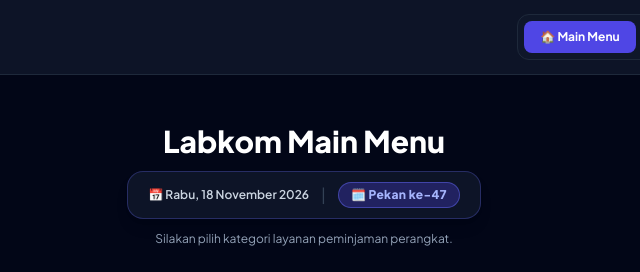
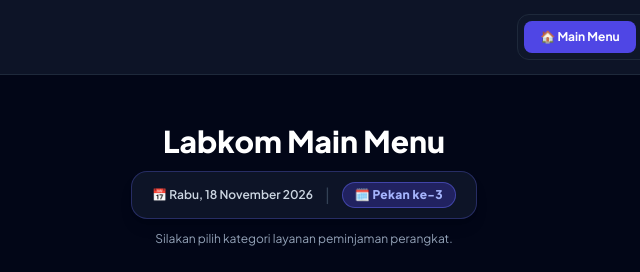
Before and after one commit to aliyyaneeds/Labkom-Al-Umanaa-V2, a plain HTML site: page index.html in a window 1280 px wide. Shown: the top 272 px of the page, 336-976 px from the left. Drawn offline with nearby package versions, Linux system fonts and the light colour scheme.

Commit message:
Update index.html

```diff
--- a/index.html
+++ b/index.html
@@ -63,7 +63,7 @@
       <div class="text-center space-y-3">
         <h2 class="text-3xl font-black text-white">Labkom Main Menu</h2>
 
-        <!-- Keterangan Waktu & Pekan Aktif (Tampil di Dashboard) -->
+        <!-- Keterangan Tanggal & Pekan Per Bulan -->
         <div class="inline-flex flex-wrap items-center justify-center gap-3 px-5 py-2.5 rounded-2xl bg-slate-900/90 border border-indigo-500/30 shadow-lg">
           <span id="live-date-display" class="text-xs font-semibold text-slate-300 flex items-center gap-1.5">
             📅 Memuat tanggal...
@@ -231,18 +231,13 @@
         year: 'numeric'
       });
 
-      // Cek apakah Admin sudah mengatur Pekan secara manual, jika belum hitung otomatis pekan dalam bulan/kalender
-      let savedWeek = localStorage.getItem('labkom_active_week');
-      if (!savedWeek) {
-        const startOfYear = new Date(now.getFullYear(), 0, 1);
-        const days = Math.floor((now - startOfYear) / (24 * 60 * 60 * 1000));
-        savedWeek = Math.ceil((days + startOfYear.getDay() + 1) / 7);
-      }
+      // Hitung otomatis pekan ke-berapa dalam bulan berjalan (1 - 5)
+      const weekOfMonth = Math.ceil(now.getDate() / 7);
 
       const dateEl = document.getElementById('live-date-display');
       const weekEl = document.getElementById('live-week-display');
       if (dateEl) dateEl.innerText = `📅 ${dateStr}`;
-      if (weekEl) weekEl.innerText = `🗓️ Pekan ke-${savedWeek}`;
+      if (weekEl) weekEl.innerText = `🗓️ Pekan ke-${weekOfMonth}`;
     }
 
     function getSchedules() {
```
